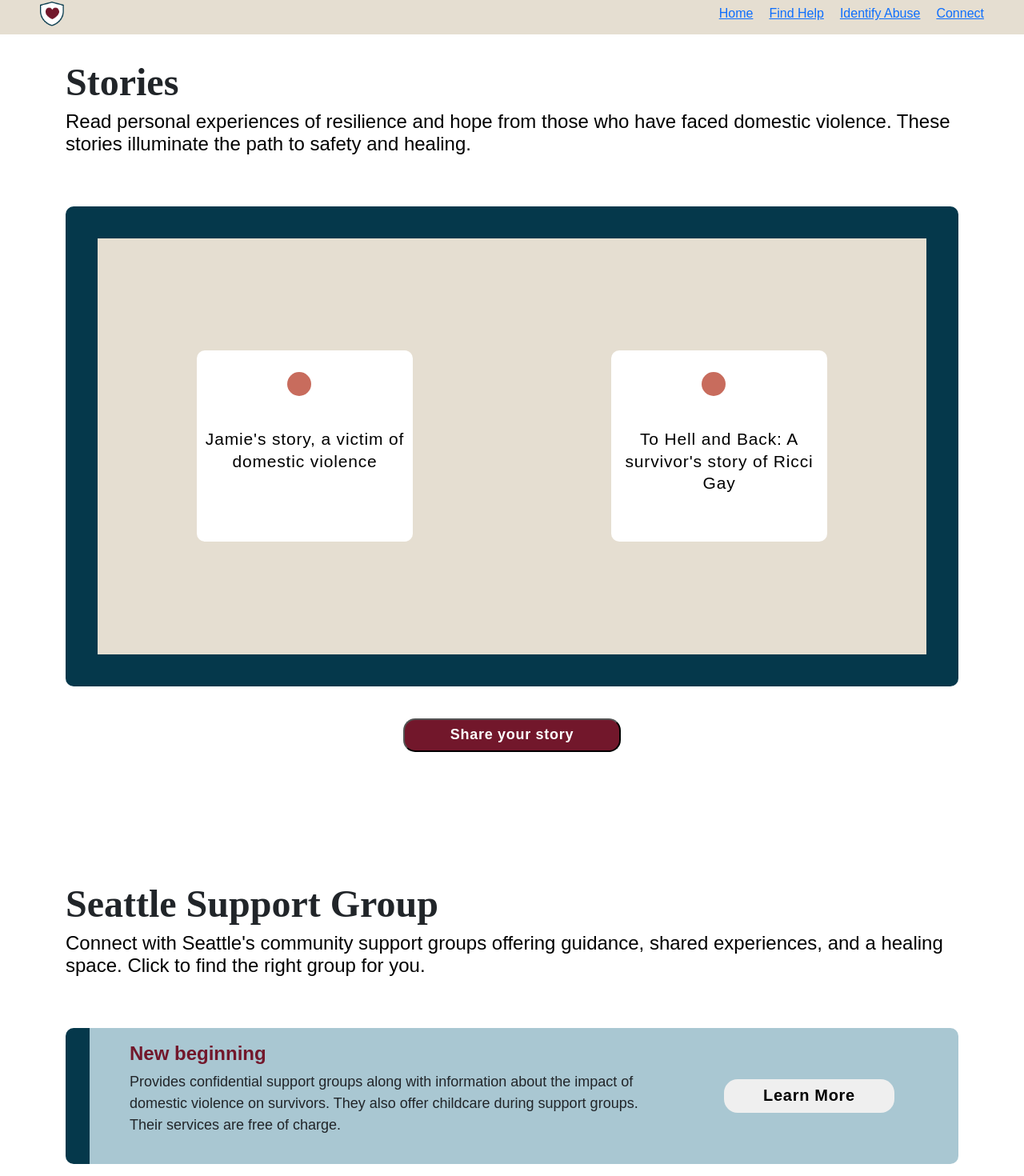
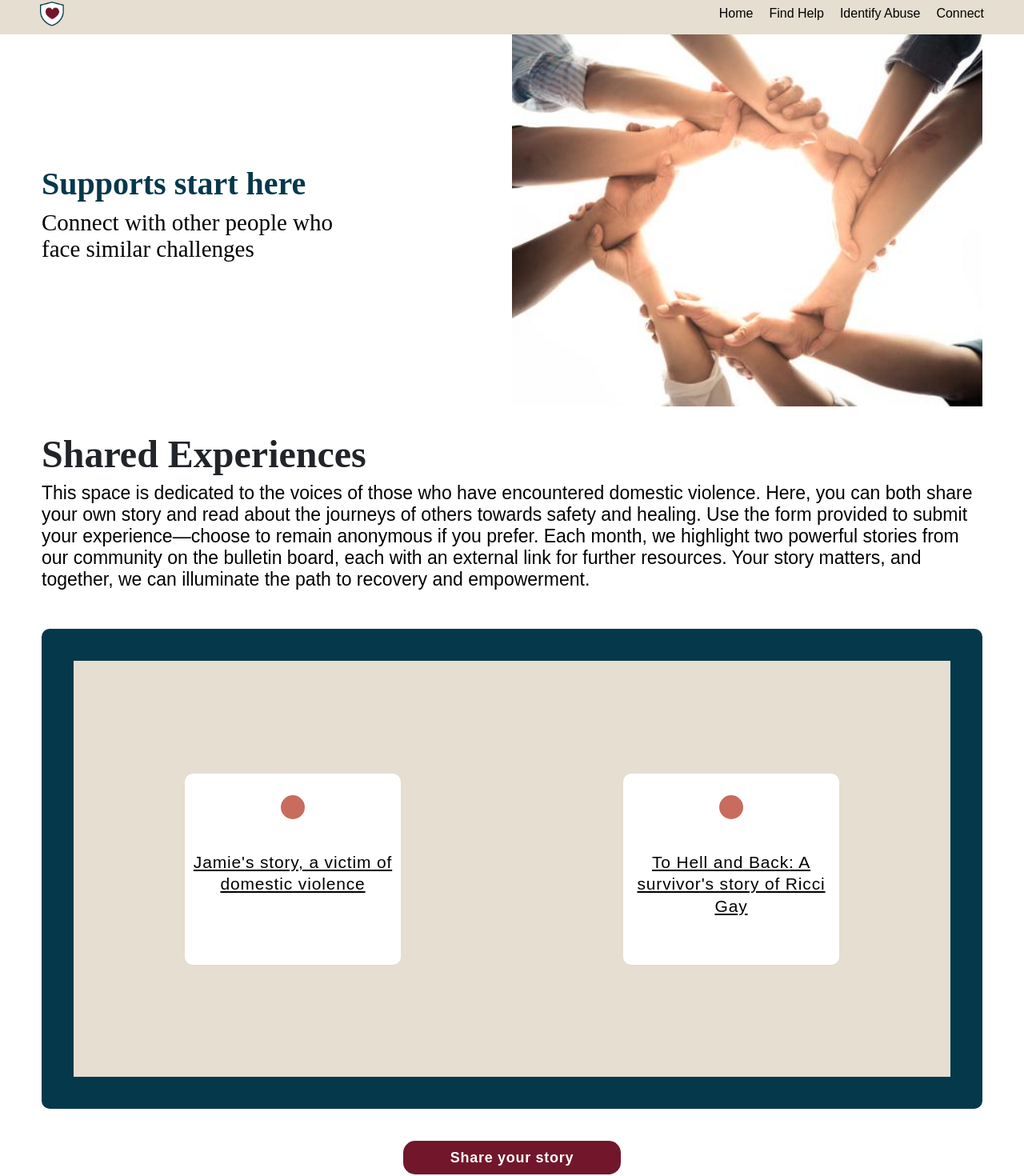
Before and after one commit to UW-INFO442-SP24/ui-unicorns, a React (Create React App) app: page /Connect in a window 1280 px wide. Shown: the part 8-1478 px from the top of the page at 80% size. Built offline with nearby package versions, Linux system fonts and the light colour scheme.

Commit message:
completed connect page

```diff
--- a/src/components/Connect/connect.css
+++ b/src/components/Connect/connect.css
@@ -1,3 +1,34 @@
+.hero {
+  display: flex;
+  align-items: center;
+  justify-content: space-between;
+  text-align: left;
+  color: black;
+}
+
+.hero-image {
+  width: 50%;
+  height: auto;
+  opacity: 1;
+}
+
+.hero-text {
+  width: 50%;
+}
+
+.hero h1 {
+  font-family: "Lora", serif;
+  font-size: 40px;
+  color: #05384B;
+  font-weight: bold;
+  padding: 0%;
+}
+
+.hero-text p {
+  font-size: 29px;
+  max-width: 380px;
+  line-height: normal;
+}
 
 header {
   font-size: 48px;
@@ -16,13 +47,13 @@ header {
 p,
 .s-intro,
 .button-learn {
-    font-family: "DM Sans", sans-serif;
+  font-family: "Arial", sans-serif;
 }
 
 p.s-intro {
-    margin-bottom: 4rem;
+  margin-bottom: 3rem;
   color: #000;
-    font-size: 24px;
+  font-size: 23px;
   font-style: normal;
   font-weight: 400;
   line-height: normal;
@@ -42,7 +73,7 @@ header {
 }
 
 h2 {
-    font-family: "Montserrat", sans-serif;
+  font-family: "Arial", sans-serif;
 }
 
 .board {
@@ -72,7 +103,6 @@ header {
   height:239px;
 }
 
-
 .pin {
   align-self: center;
   margin-top: 10%;
@@ -81,7 +111,6 @@ header {
   height: 30px;
   width: 30px;
   background-color: rgb(200, 108, 93);
-    margin-right: 15px;
 }
 
 .share {
@@ -105,10 +134,15 @@ header {
   font-weight: 700;
   line-height: 22.767px;
   letter-spacing: 0.7px;
+  border: none;
 }
 
 .section3 {
-    padding-top: 130px;
+  padding-top: 33px;
+}
+
+.container {
+  max-width: 1200px;
 }
 
 .group-container {
@@ -138,8 +172,8 @@ header {
 }
 
 .groups h2 {
-    font-family: 'Montserrat', sans-serif;
-    font-size: 24px;
+  font-family: 'Arial', sans-serif;
+  font-size: 23px;
   font-style: normal;
   font-weight: 600;
   line-height: normal;
@@ -154,13 +188,26 @@ header {
 .learn {
   border-radius: 17px;
   border: none;
-    padding: 7px 35px 7px 35px;
-    font-family: "DM Sans", sans-serif;
+  font-family: "Arial", sans-serif;
   font-size: 20px;
   font-style: normal;
   font-weight: 700;
-    line-height: 113.836%; /* 22.767px */
+  line-height: 113.836%;
   letter-spacing: 0.7px;
   width: 213px;
   height: 42px;
 }
+
+.story p {
+  text-decoration: underline;
+}
+
+a {
+  color: #000;
+  text-decoration: none;
+}
+
+.hero-text h1,
+.hero-text p {
+  font-family: 'Lora' !important;
+}
--- a/src/components/Connect/connect.js
+++ b/src/components/Connect/connect.js
@@ -3,36 +3,39 @@ import './connect.css';
 
 export default function Connect(props) {
   return(
-    <div class="container">
-      <div>
-        {/* hero */}
+  <div class="container">
+    <div class="hero">
+      <div class="hero-text">
+        <h1>Supports start here</h1>
+        <p>Connect with other people who face similar challenges</p>
       </div>
+      <img src="/img/hands.jpeg" alt="Support group hands together" class="hero-image"/>
+    </div>
 
       <div>
-        <header>Stories</header>
+        <header>Shared Experiences</header>
         <p class="s-intro">
-          Read personal experiences of resilience and hope from those who have faced domestic
-          violence. These stories illuminate the path to safety and healing.
+        This space is dedicated to the voices of those who have encountered domestic violence. Here, you can both share your own story and read about the journeys of others towards safety and healing. Use the form provided to submit your experience—choose to remain anonymous if you prefer. Each month, we highlight two powerful stories from our community on the bulletin board, each with an external link for further resources. Your story matters, and together, we can illuminate the path to recovery and empowerment.
         </p>
 
         <div class="board row align-items-center text-center">
           <div class="col">
             <div class="story">
               <div class="pin">
-                {/* circle */}
               </div>
-              <div>
+              <a href="https://www.womenagainstabuse.org/stories/jamies-story#:~:text=For%20six%20and%20a%20half,safety%2C%20happiness%2C%20and%20security." className="story-link">
                 <p>Jamie's story, a victim of domestic violence</p>
-              </div>
+              </a>
             </div>
           </div>
 
           <div class="col">
             <div class="story">
               <div class="pin">
-                {/* circle */}
               </div>
-              <p>To Hell and Back: A survivor's story of Ricci Gay</p>
+              <a href="/ricci-gay-story" className="story-link">
+                <p>To Hell and Back: A survivor's story of Ricci Gay</p>
+              </a>
             </div>
           </div>
         </div>
@@ -58,7 +61,9 @@ export default function Connect(props) {
               </p>
             </div>
             <div class="join">
-              <button class="learn">Learn More</button>
+              <button class="learn">
+                <a href="https://newbegin.org/" className="learn">Learn More</a>
+              </button>
             </div>
           </div>
 
@@ -72,7 +77,9 @@ export default function Connect(props) {
               </p>
             </div>
             <div class="join">
-              <button class="learn">Learn More</button>
+              <button class="learn">
+                <a href="https://www.apichaya.org/" className="learn">Learn More</a>
+              </button>
             </div>
           </div>
 
@@ -85,7 +92,9 @@ export default function Connect(props) {
               </p>
             </div>
             <div class="join">
-              <button class="learn">Learn More</button>
+              <button class="learn">
+                <a href="https://www.dawnrising.org/" className="learn">Learn More</a>
+              </button>
             </div>
           </div>
         </div>
```
Also changed, not shown: public/img/hands.jpeg (added). Lines whose indentation alone changed are shown as unchanged.
